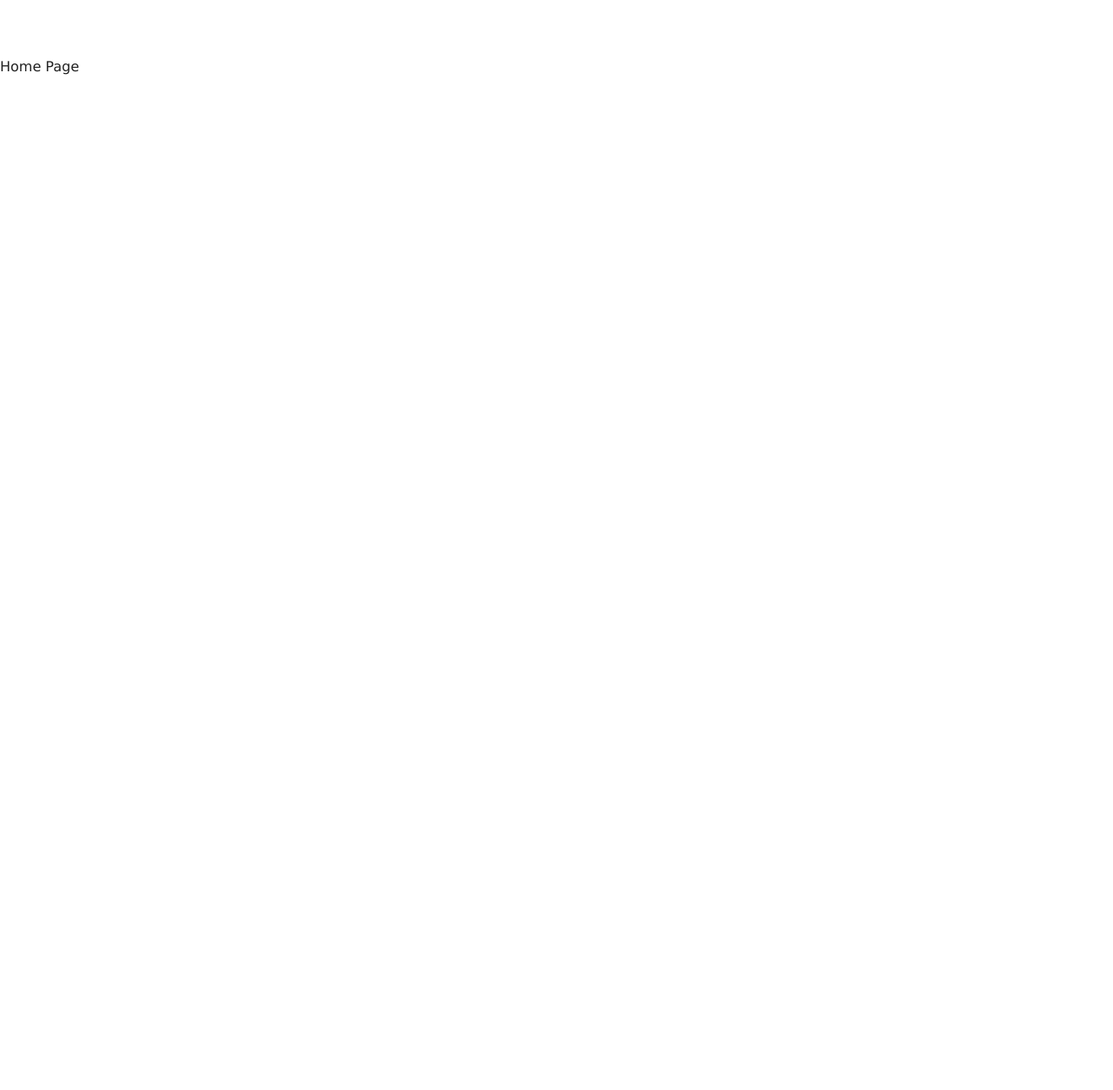
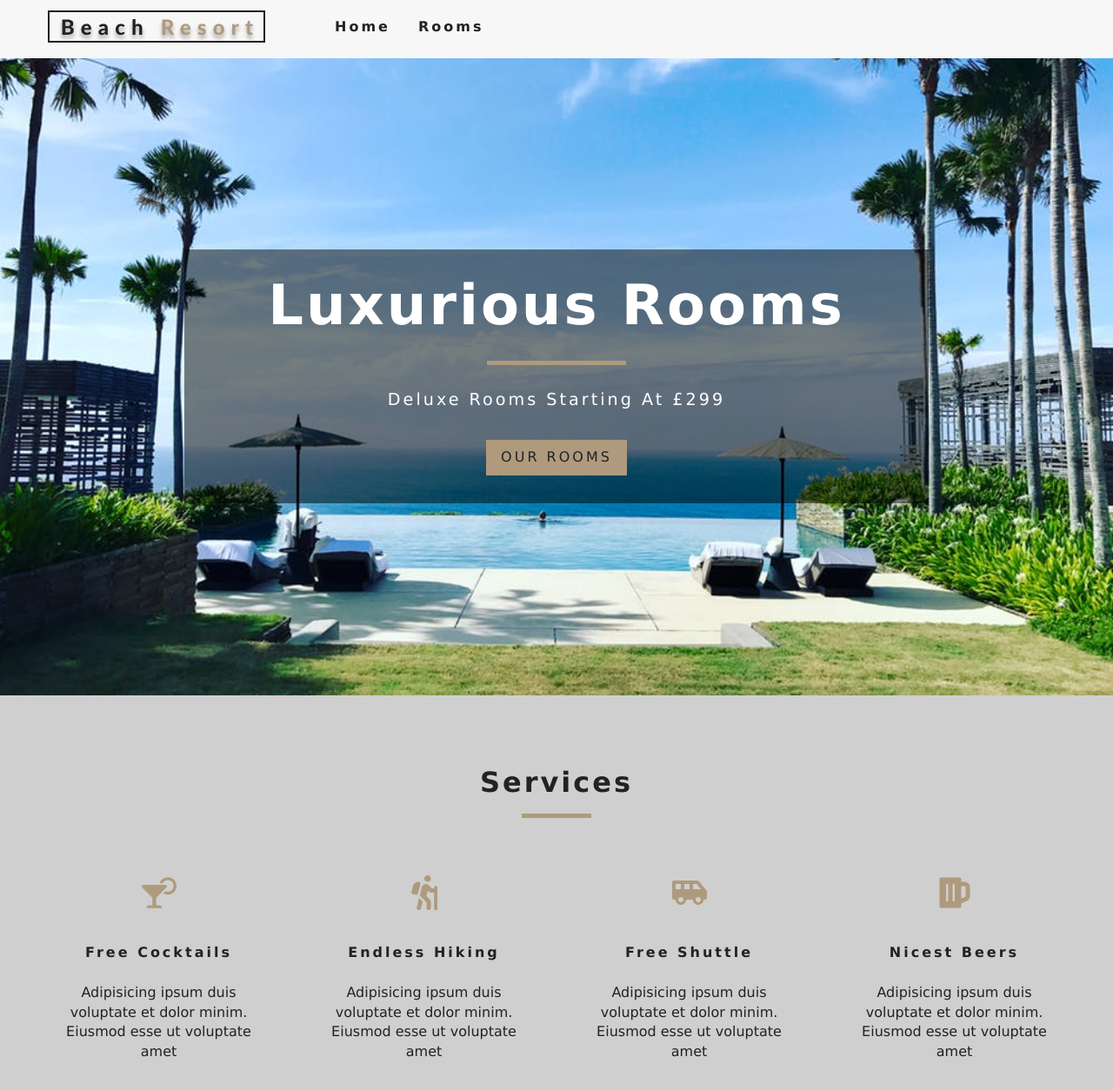
Before and after one commit to danielwilstrop/hotel, a React (Create React App) app: page / in a window 1280 px wide. Shown: the top 1254 px of the page at 87% size. Before the commit the page ends 800 px from the top, so only its background shows below. Built offline with nearby package versions, Linux system fonts and the light colour scheme.

Commit message:
services

```diff
--- a/src/App.css
+++ b/src/App.css
@@ -252,6 +252,7 @@
 }
 .services h6 {
   letter-spacing: var(--mainSpacing);
+  text-transform: capitalize;
 }
 .services p {
   width: 80%;
--- a/src/App.js
+++ b/src/App.js
@@ -4,18 +4,19 @@
 import Room from './Pages/Room'
 import Error from './Pages/Error'
 import SingleRoom from './Pages/SingleRoom'
+import NavBar from './components/NavBar'
 import './App.css';
 
 function App() {
   return (
   <>
+    <NavBar />
       <Switch>
         <Route exact path = '/' component = {Home} />
         <Route exact path = '/room/' component = {Room} />
         <Route exact path = '/room/:slug' component = {SingleRoom} />
         <Route component = {Error} />
       </Switch>
-
   </>
   );
 }
--- a/src/Pages/Error.js
+++ b/src/Pages/Error.js
@@ -1,9 +1,16 @@
 import React from 'react'
+import { Hero } from '../components/Hero'
+import Banner from '../components/Banner'
+import { Link } from 'react-router-dom'
 
 export default function Error() {
     return (
-        <div>
-            Error Page
-        </div>
+        <Hero>
+            <Banner title = '404' subtitle = 'page not found'>
+                <Link to ='/' className = 'btn-primary'>
+                    Return Home
+                </Link>
+            </Banner>
+        </Hero>
     )
 }
--- a/src/Pages/Home.js
+++ b/src/Pages/Home.js
@@ -1,9 +1,18 @@
 import React from 'react'
+import { Hero } from '../components/Hero'
+import  Banner  from '../components/Banner'
+import { Link } from 'react-router-dom'
+import Services from '../components/Services'
 
 export default function Home() {
     return (
-        <div>
-            Home Page
-        </div>
+        <>
+            <Hero>
+                <Banner title = 'Luxurious Rooms' subtitle = 'deluxe rooms starting at £299'>
+                    <Link to = '/room' className = 'btn-primary'>Our Rooms</Link>
+                </Banner>
+            </Hero>
+            <Services />
+        </>
     )
 }
--- a/src/Pages/Room.js
+++ b/src/Pages/Room.js
@@ -1,9 +1,14 @@
 import React from 'react'
+import { Hero } from '../components/Hero'
+import Banner from '../components/Banner'
+import { Link } from 'react-router-dom'
 
 export default function Room() {
     return (
-        <div>
-            Room Page
-        </div>
+        <Hero hero = 'roomsHero'>
+            <Banner title = 'our rooms'>
+                <Link to ='/' className = 'btn-primary'>Return Home</Link>
+            </Banner>
+        </Hero>
     )
 }
--- /dev/null
+++ b/src/components/Banner.js
@@ -0,0 +1,12 @@
+import React from 'react'
+
+export default function Banner({title, subtitle, children}) {
+    return (
+        <div className = 'banner'>
+            <h1>{title}</h1>
+            <div />
+            <p>{subtitle}</p>
+            {children}
+        </div>
+    )
+}
--- /dev/null
+++ b/src/components/Hero.js
@@ -0,0 +1,13 @@
+import React from 'react'
+
+export const Hero = ({children, hero }) => {
+    return (
+        <header className = {hero}>
+            {children}
+        </header>
+    )
+}
+
+Hero.defaultProps = {
+    hero: 'defaultHero'
+}
--- /dev/null
+++ b/src/components/NavBar.js
@@ -0,0 +1,31 @@
+import React, { Component } from 'react'
+import logo from '../images/logo.svg'
+import { FaAlignRight } from 'react-icons/fa'
+import { Link } from 'react-router-dom'
+
+export default class NavBar extends Component {
+    state = {
+        isOpen:false
+      }
+
+    handleToggle = () => {
+        this.setState({isOpen: !this.state.isOpen})
+    }
+
+    render() {
+        return (
+           <nav className = 'navbar'>
+               <div className = 'nav-center'>
+                   <div className = 'nav-header'>
+                        <Link to = '/'><img src = {logo} alt = 'beach resort logo' /> </Link>
+                        <button className = 'nav-btn' type = 'button' onClick = {this.handleToggle}><FaAlignRight className = 'nav-icon' /></button>
+                   </div>
+                   <ul className = {this.state.isOpen ? 'nav-links show-nav' : 'nav-links'}>
+                        <li><Link to = '/'>Home</Link></li>
+                        <li><Link to = '/room'>Rooms</Link></li>
+                   </ul>
+               </div>
+           </nav>
+        )
+    }
+}
--- /dev/null
+++ b/src/components/Services.js
@@ -0,0 +1,48 @@
+import React, { Component } from 'react'
+import Title from './Title'
+import { FaCocktail, FaHiking, FaShuttleVan, FaBeer } from 'react-icons/fa'
+
+export default class Services extends Component {
+    state = {
+        services: [
+            {
+                icon: <FaCocktail />,
+                title: 'Free Cocktails',
+                info: 'Adipisicing ipsum duis voluptate et dolor minim. Eiusmod esse ut voluptate amet'
+            },
+            {
+                icon: <FaHiking />,
+                title: 'Endless Hiking',
+                info: 'Adipisicing ipsum duis voluptate et dolor minim. Eiusmod esse ut voluptate amet'
+            },
+            {
+                icon: <FaShuttleVan />,
+                title: 'Free Shuttle',
+                info: 'Adipisicing ipsum duis voluptate et dolor minim. Eiusmod esse ut voluptate amet'
+            },
+            {
+                icon: <FaBeer />,
+                title: 'Nicest Beers',
+                info: 'Adipisicing ipsum duis voluptate et dolor minim. Eiusmod esse ut voluptate amet'
+            },
+        ]
+    }
+
+    render() {
+        return (
+            <section className = 'services'>
+                 <Title title = 'services' />
+                 <div className = 'services-center'>
+                     {this.state.services.map((item, index) => {
+                         return <article key = {index} className = 'service'>
+                             <span>{item.icon}</span>
+                             <h6>{item.title}</h6>
+                             <p>{item.info}</p>
+                         </article>
+                     })}
+                 </div>
+            </section>
+
+        )
+    }
+}
--- /dev/null
+++ b/src/components/Title.js
@@ -0,0 +1,10 @@
+import React from 'react'
+
+export default function Title({title}) {
+    return (
+        <div className = 'section-title'>
+            <h4>{title}</h4>
+            <div />
+        </div>
+    )
+}
```
Lines whose indentation alone changed are shown as unchanged.
